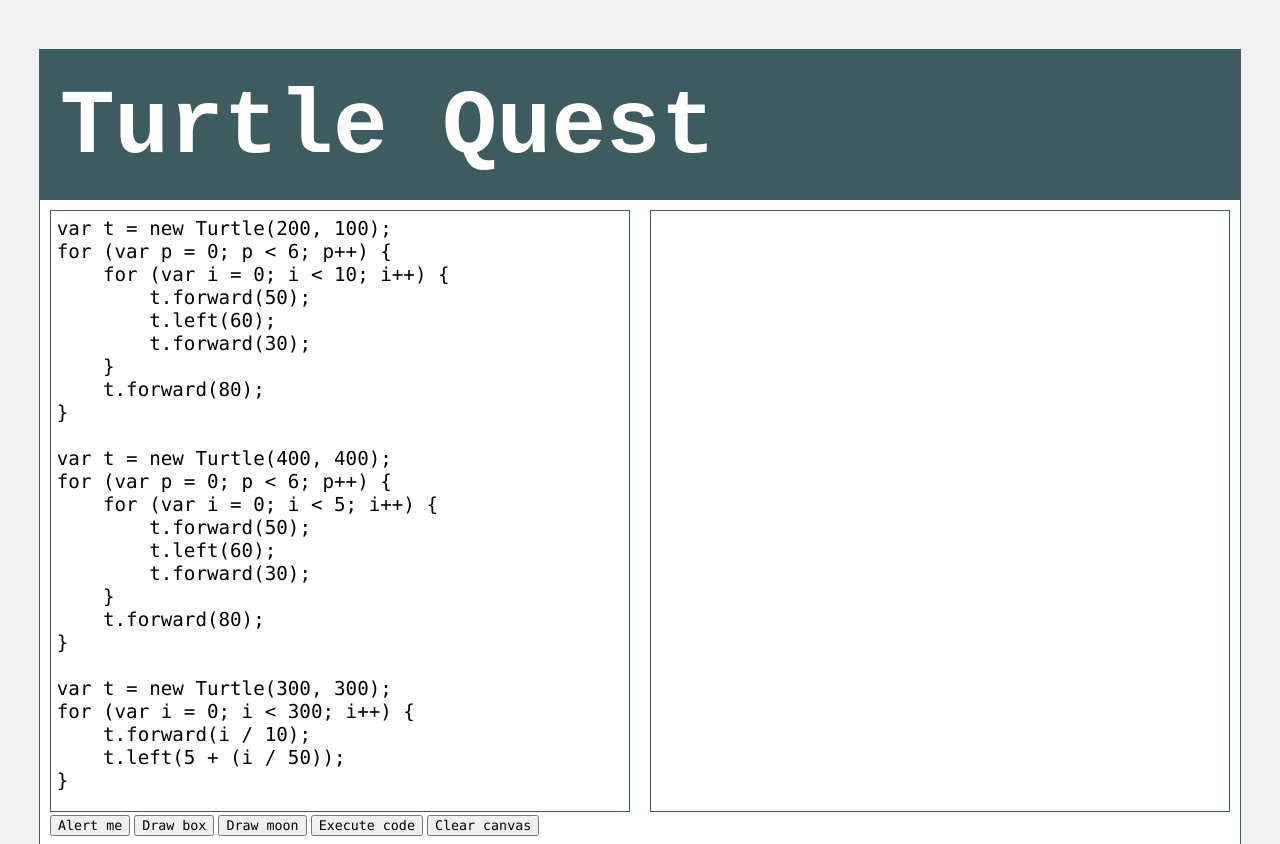
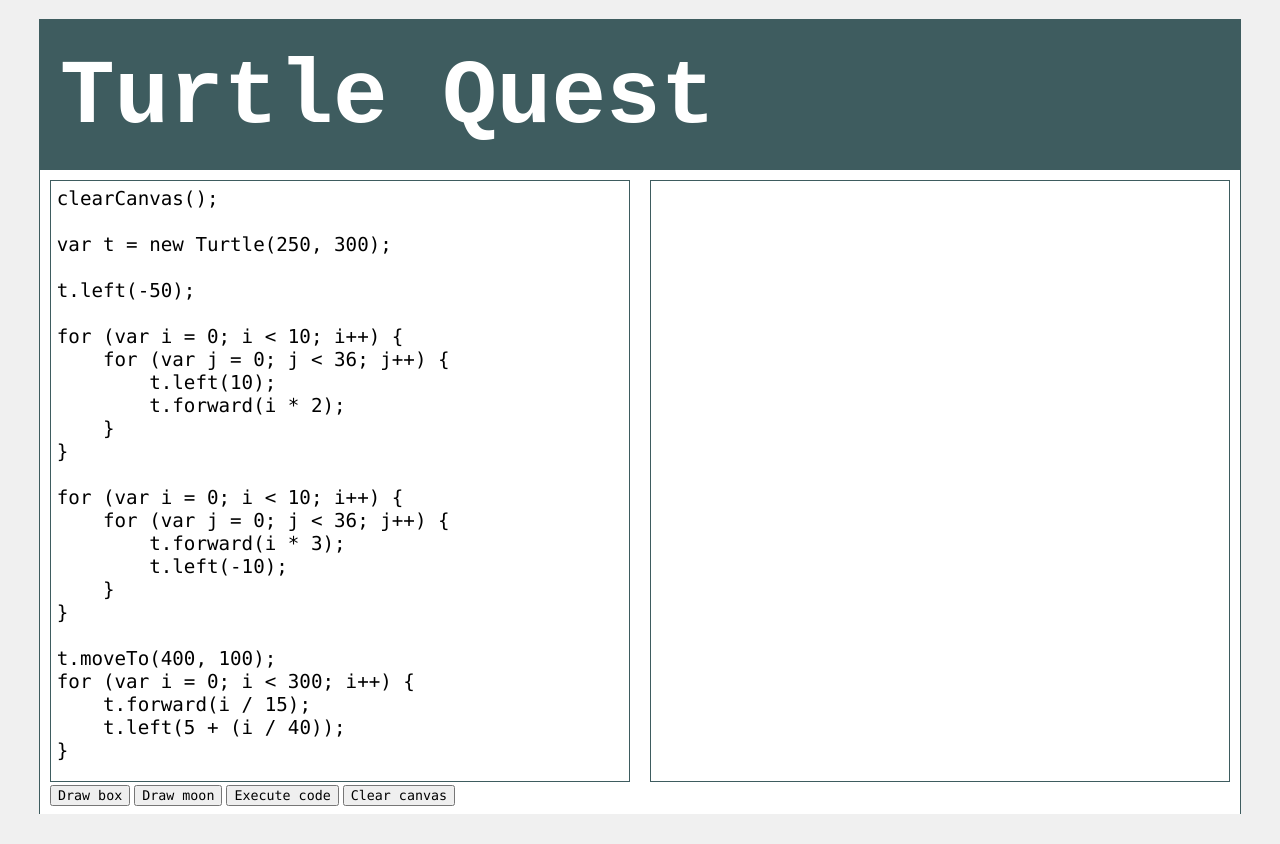
Before and after one commit to digli/turtlequest, a plain HTML site: page index.html in a window 1280 px wide. After the commit the page ends 814 px from the top, so only its background shows below. Drawn offline with Linux system fonts and the light colour scheme.

Commit message:
minor fixes

```diff
--- a/index.html
+++ b/index.html
@@ -12,7 +12,7 @@
 
 <body onload="calibrateCanvas()">
 
-	<script src="simpleWindow.js"></script>
+	<script src="simplewindow.js"></script>
 
 	<div class="container">
 
@@ -23,33 +23,32 @@
 		<div class="main">
 
 			<div class="sub">
-				<textarea id="code" spellcheck="false" rows="20" cols="50" class="input" onfocus="">
-var t = new Turtle(200, 100);
-for (var p = 0; p < 6; p++) {
-    for (var i = 0; i < 10; i++) {
-        t.forward(50);
-        t.left(60);
-        t.forward(30);
+				<textarea id="code" spellcheck="false" rows="20" cols="50" class="input">
+clearCanvas();
+
+var t = new Turtle(250, 300);
+
+t.left(-50);
+
+for (var i = 0; i < 10; i++) {
+    for (var j = 0; j < 36; j++) {
+        t.left(10);
+        t.forward(i * 2);
     }
-    t.forward(80);
 }
 
-var t = new Turtle(400, 400);
-for (var p = 0; p < 6; p++) {
-    for (var i = 0; i < 5; i++) {
-        t.forward(50);
-        t.left(60);
-        t.forward(30);
+for (var i = 0; i < 10; i++) {
+    for (var j = 0; j < 36; j++) {
+        t.forward(i * 3);
+        t.left(-10);
     }
-    t.forward(80);
 }
 
-var t = new Turtle(300, 300);
+t.moveTo(400, 100);
 for (var i = 0; i < 300; i++) {
-    t.forward(i / 10);
-    t.left(5 + (i / 50));
-}
-</textarea>
+    t.forward(i / 15);
+    t.left(5 + (i / 40));
+}</textarea>
 			</div>
 
 			<script>
@@ -69,7 +68,6 @@ for (var i = 0; i < 300; i++) {
 			</div>
 
 			<div class="footer">
-				<button type="button" onclick="alert('sha')">Alert me</button>
 
 				<button type="button" onclick="drawBox()">Draw box</button>
 
--- a/simplewindow.js
+++ b/simplewindow.js
@@ -1,6 +1,9 @@
 
 // HTML Canvas Reference
 // http://www.w3schools.com/tags/ref_canvas.asp
+
+// JavaScript parser
+// https://github.com/dmajda/pegjs/blob/master/examples/javascript.pegjs
 
 function calibrateCanvas() {
 	var canvas = document.getElementById('paint');
@@ -13,14 +16,15 @@ function calibrateCanvas() {
 }
 
 function drawBox() {
-	var x = 400;
-	var y = 80;
+	var x = 80;
+	var y = 420;
+	var side = 60;
 
+	paint.beginPath();
 	paint.moveTo(x, y);
-
-	paint.lineTo(x + 50, y);
-	paint.lineTo(x + 50, y + 50);
-	paint.lineTo(x, y + 50);
+	paint.lineTo(x + side, y);
+	paint.lineTo(x + side, y + side);
+	paint.lineTo(x, y + side);
 	paint.lineTo(x, y);
 
 	paint.stroke();
@@ -28,7 +32,7 @@ function drawBox() {
 
 function drawMoon() {
 	paint.beginPath();
-	paint.arc(120, 400, 100, 0, 2*Math.PI);
+	paint.arc(110, 450, 30, 0, 2*Math.PI);
 	paint.stroke();
 }
 
@@ -36,17 +40,12 @@ function execute() {
 	var code = document.getElementById('code').value;
 
 	try {
+		paint.beginPath();
 		eval(code);
 		paint.stroke();
 	} catch(err) {
 		alert('Syntax error (probably)');
 	}
-
-//	var temp = code.split(';');
-
-//	for (var i = 0; i < temp.length; i++) {
-//		eval(temp[i].trim() + ";");
-//	}
 }
 
 function clearCanvas() {
--- a/style.css
+++ b/style.css
@@ -1,3 +1,4 @@
+
 /* Color palette: http://www.colourlovers.com/palette/196488/Mod_Mod_Mod_Mod */
 
 body {
@@ -37,10 +38,9 @@ textarea:focus {
 
 div.container {
 	margin: auto;
-	margin-top: 50px;
+	margin-top: 20px;
 	width: 1200px;
 }
-
 
 div.header {
 	float: left;
@@ -52,7 +52,6 @@ div.header {
 
 div.main {
 	float: left;
-	padding: 10x;
 	width: 1180px;
 	padding: 10px;
 	background-color: #FFF;
```
